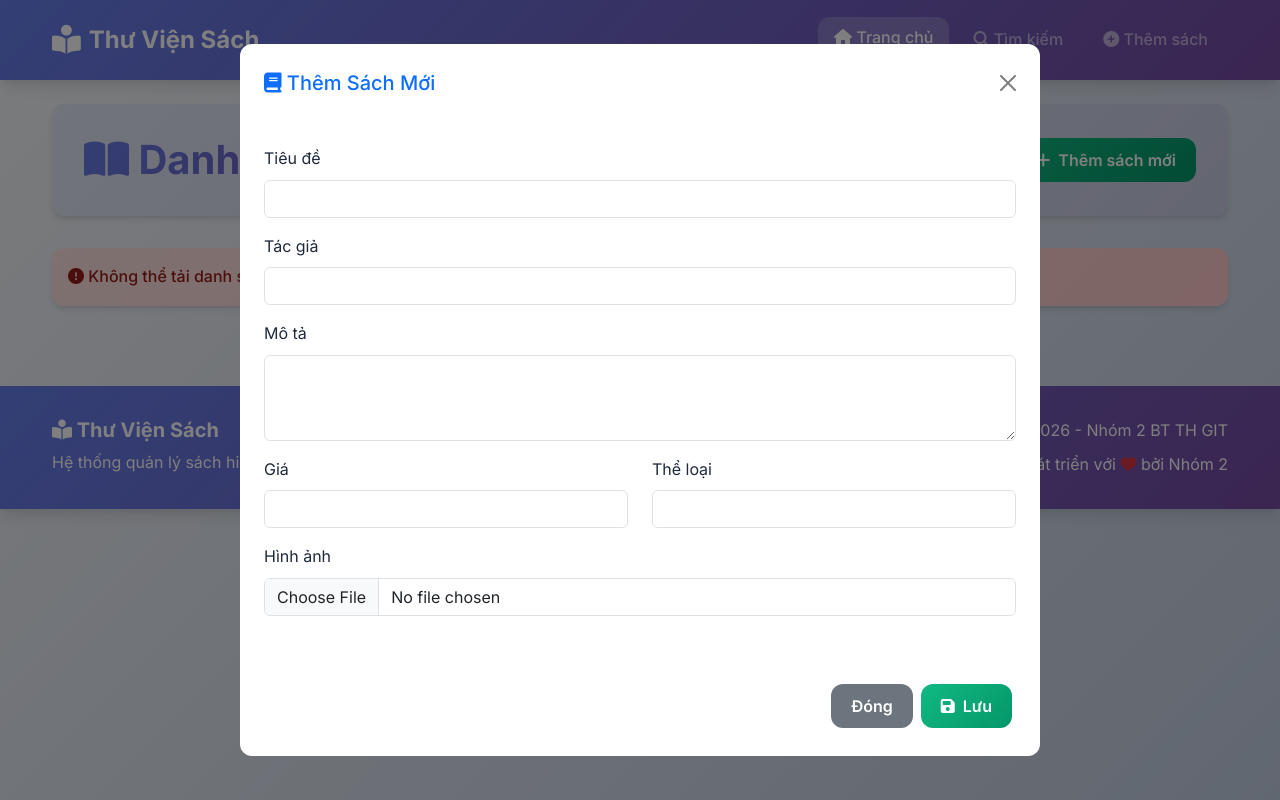
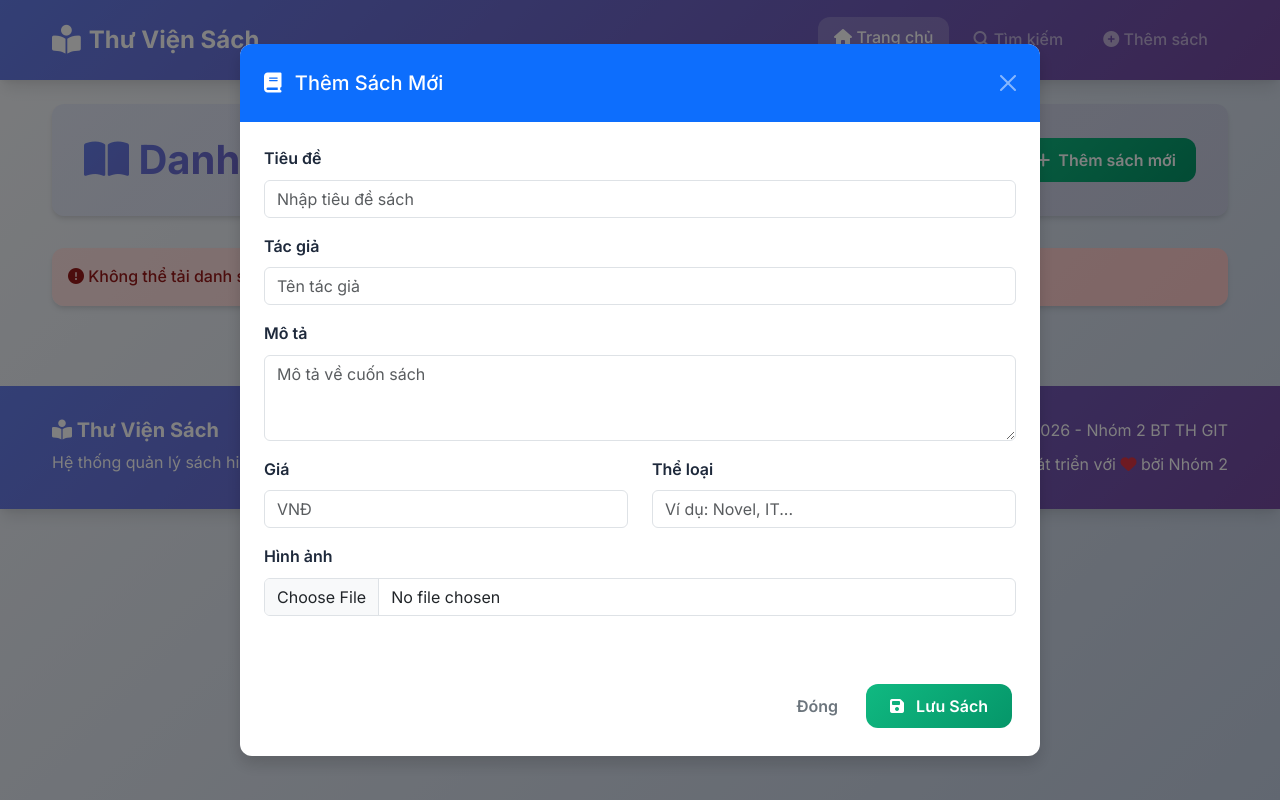
Before and after one commit to minhhoc0901/NHOM-2-GITHUB-DESKTOP-GIT-TOOLS, a website: page pages/index.html in a window 1280 px wide. Both pictures are taken after a click on the button "Thêm sách mới". Drawn offline with nearby package versions, Linux system fonts and the light colour scheme; no server answers.

Commit message:
style: improve add book modal ui

```diff
--- a/pages/index.html
+++ b/pages/index.html
@@ -144,17 +144,18 @@
     </div>
 
 
-     <!-- ADD BOOK MODAL -->
+
+    <!-- ADD BOOK MODAL -->
     <div class="modal fade" id="addBookModal" tabindex="-1" aria-hidden="true">
         <div class="modal-dialog modal-lg modal-dialog-centered">
-            <div class="modal-content">
+            <div class="modal-content shadow">
 
                 <!-- Modal Header -->
-                <div class="modal-header">
-                    <h5 class="modal-title text-primary">
-                        <i class="fa fa-book"></i> Thêm Sách Mới
+                <div class="modal-header bg-primary text-white">
+                    <h5 class="modal-title">
+                        <i class="fa fa-book me-2"></i> Thêm Sách Mới
                     </h5>
-                    <button type="button" class="btn-close" data-bs-dismiss="modal"></button>
+                    <button type="button" class="btn-close btn-close-white" data-bs-dismiss="modal"></button>
                 </div>
 
                 <!-- Modal Body -->
@@ -162,34 +163,34 @@
                     <form id="addBookForm" onsubmit="AddBook(event)">
 
                         <div class="mb-3">
-                            <label class="form-label">Tiêu đề</label>
-                            <input type="text" class="form-control" name="title" required>
+                            <label class="form-label fw-semibold">Tiêu đề</label>
+                            <input type="text" class="form-control" name="title" placeholder="Nhập tiêu đề sách" required>
                         </div>
 
                         <div class="mb-3">
-                            <label class="form-label">Tác giả</label>
-                            <input type="text" class="form-control" name="author" required>
+                            <label class="form-label fw-semibold">Tác giả</label>
+                            <input type="text" class="form-control" name="author" placeholder="Tên tác giả" required>
                         </div>
 
                         <div class="mb-3">
-                            <label class="form-label">Mô tả</label>
-                            <textarea class="form-control" name="description" rows="3"></textarea>
+                            <label class="form-label fw-semibold">Mô tả</label>
+                            <textarea class="form-control" name="description" rows="3" placeholder="Mô tả về cuốn sách"></textarea>
                         </div>
 
                         <div class="row">
                             <div class="col-md-6 mb-3">
-                                <label class="form-label">Giá</label>
-                                <input type="number" class="form-control" name="price" required>
+                                <label class="form-label fw-semibold">Giá</label>
+                                <input type="number" class="form-control" name="price" placeholder="VNĐ" required>
                             </div>
 
                             <div class="col-md-6 mb-3">
-                                <label class="form-label">Thể loại</label>
-                                <input type="text" class="form-control" name="category" required>
+                                <label class="form-label fw-semibold">Thể loại</label>
+                                <input type="text" class="form-control" name="category" placeholder="Ví dụ: Novel, IT..." required>
                             </div>
                         </div>
 
                         <div class="mb-3">
-                            <label class="form-label">Hình ảnh</label>
+                            <label class="form-label fw-semibold">Hình ảnh</label>
                             <input type="file" class="form-control" name="image">
                         </div>
 
@@ -198,11 +199,11 @@
 
                 <!-- Modal Footer -->
                 <div class="modal-footer">
-                    <button type="button" class="btn btn-secondary" data-bs-dismiss="modal">
+                    <button type="button" class="btn btn-outline-secondary" data-bs-dismiss="modal">
                         Đóng
                     </button>
-                    <button type="submit" class="btn btn-success" form="addBookForm">
-                        <i class="fa fa-save"></i> Lưu
+                    <button type="submit" class="btn btn-success px-4" form="addBookForm">
+                        <i class="fa fa-save me-1"></i> Lưu Sách
                     </button>
                 </div>
 
```
Also changed, not shown: db.json (+9 -0 lines).
